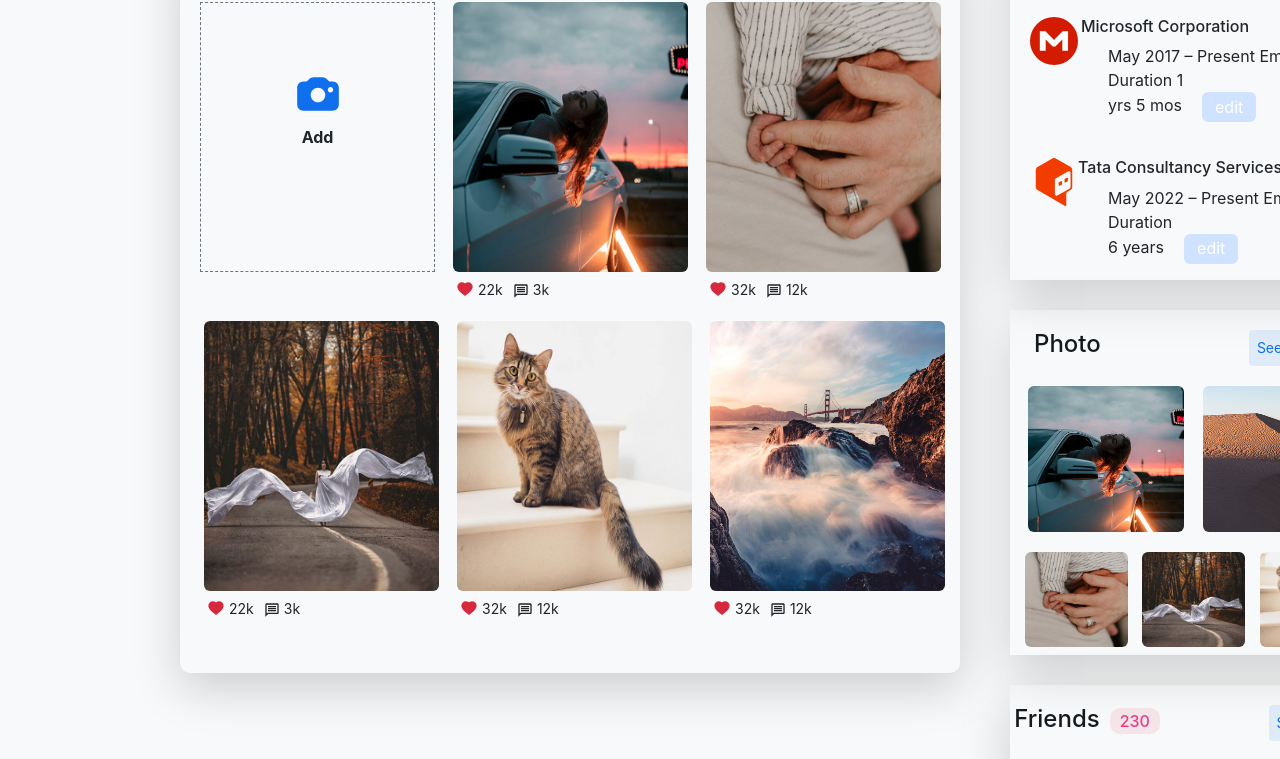
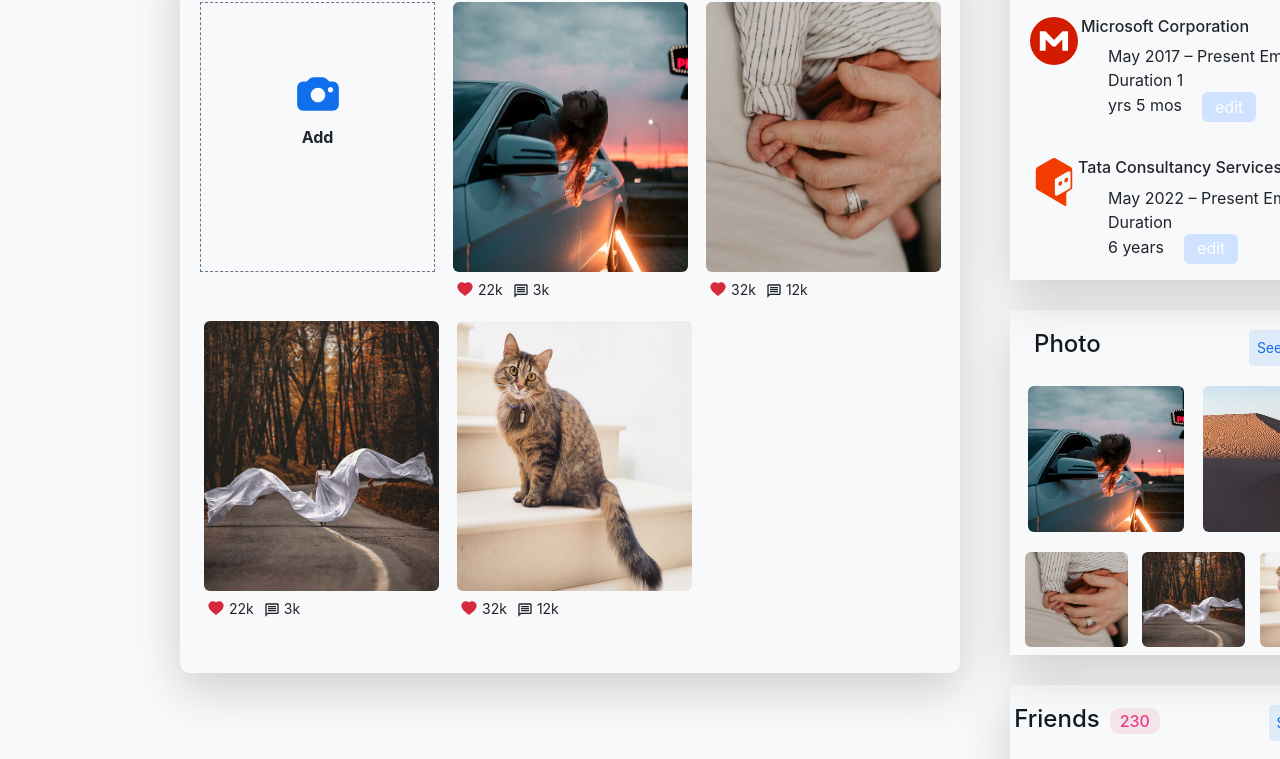
Before and after one commit to ravindarsahani3183/social-Networking, a React (Create React App) app: page /video in a window 1280 px wide. Shown: the part 572-1331 px from the top of the page. Built offline with nearby package versions, Linux system fonts and the light colour scheme.

Commit message:
update video component

```diff
--- a/src/Feed/Video.js
+++ b/src/Feed/Video.js
@@ -44,14 +44,6 @@ const Video = () => {
           </div>
         </div>
 
-        <div>
-          <img src="./assets/Story/05.jpg" className='rounded video-photo1' alt=""></img>
-          <div className='video-icon-like-message'>
-            <span><AiFillHeart className='video-like'/><small className='ms-1'>32k</small></span>
-            <span><MdOutlineMessage/><small className='ms-1'>12k</small></span>
-          </div>
-        </div>
-
       </div>
     </div>
   )
```
